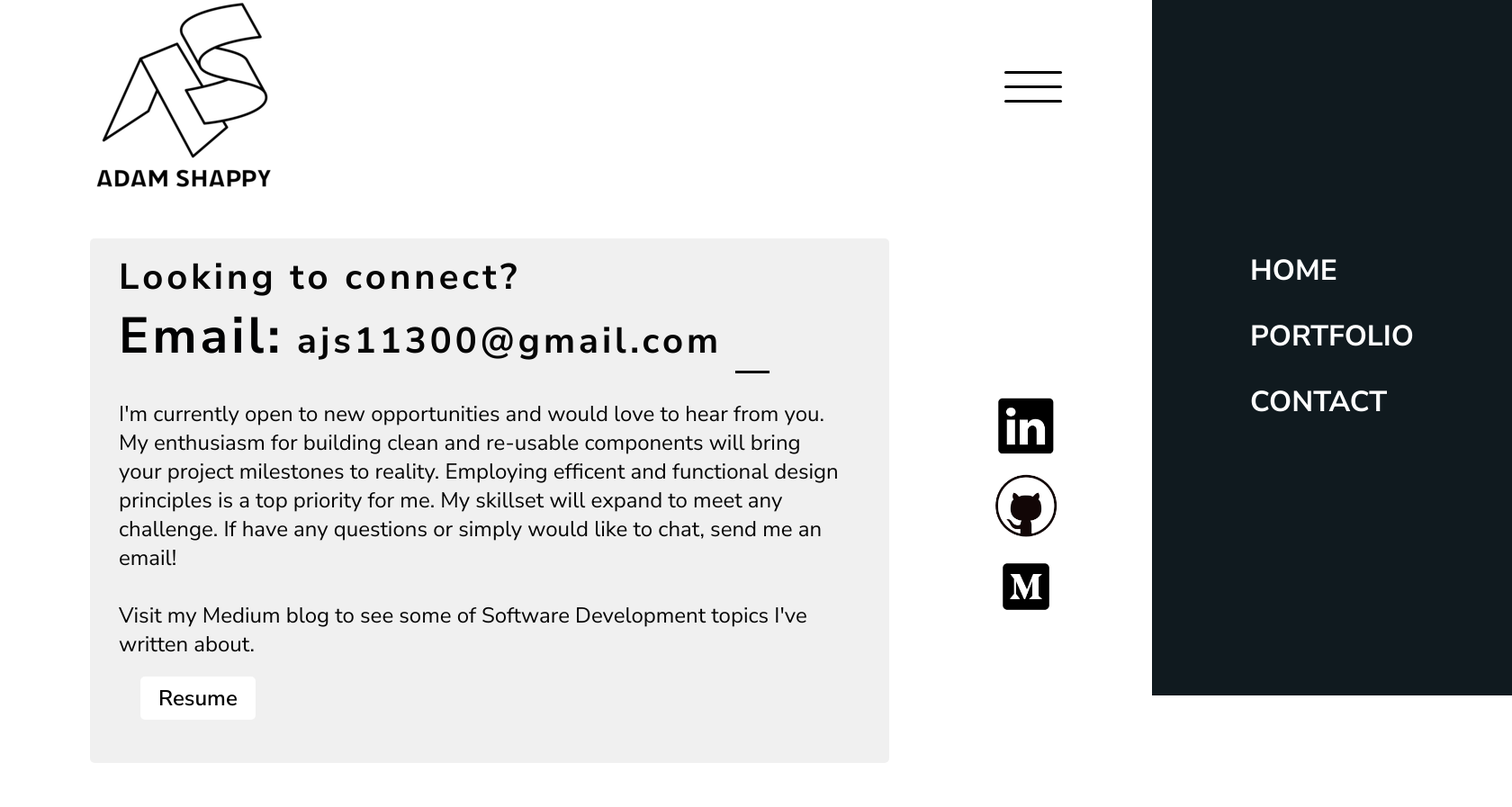
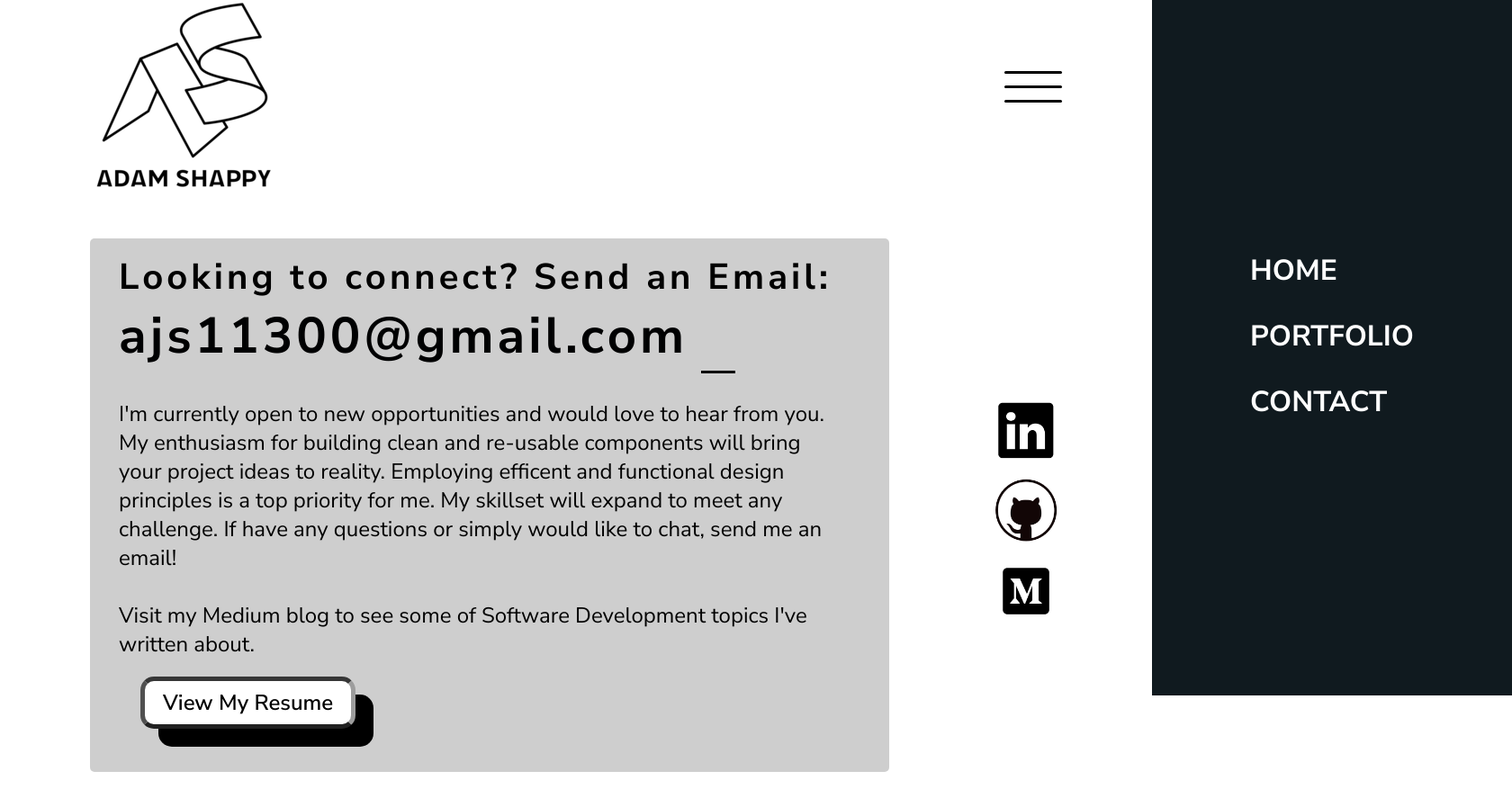
Before and after one commit to mrshappy0/new-portfolio-placeholder, a plain HTML site: page contact.html in a window 1280 px wide. Shown: the part 27-924 px from the top of the page at 90% size, 1680 px wide, since content can reach past the window. Drawn offline with Linux system fonts and the light colour scheme.

Commit message:
nearing finished product. Added content and ready to roll

```diff
--- a/contact.html
+++ b/contact.html
@@ -27,19 +27,19 @@
       </header>
       <div class="content">
         <h2>
-          Looking to connect?<br /><span> Email:</span> ajs11300@gmail.com
+          Looking to connect?  Send an Email:<br /><span> ajs11300@gmail.com</span>
           <span class="whitespace-anim">&nbsp;&nbsp;</span>
         </h2>
         <p>
           I'm currently open to new opportunities and would love to hear from
           you. My enthusiasm for building clean and re-usable components will
-          bring your project milestones to reality. Employing efficent and
+          bring your project ideas to reality. Employing efficent and
           functional design principles is a top priority for me. My skillset
           will expand to meet any challenge. If have any questions or simply
           would like to chat, send me an email!<br /><br />
 
           Visit my Medium blog to see some of Software Development topics I've written about.<br/>
-          <a href="#">Resume</a>
+          <a href="#">View My Resume</a>
         </p>
       </div>
       <ul class="sci">
--- a/style.css
+++ b/style.css
@@ -6,6 +6,15 @@
   box-sizing: border-box;
   font-family: "Nunito Sans", sans-serif;
 }
+
+body {
+  animation-name: slide-top;
+  animation-duration: 2s;
+  animation-timing-function: linear;
+  animation-fill-mode: forwards;
+  animation-iteration-count: 1;
+}
+
 body:before {
   content: "";
   display: block;
@@ -31,6 +40,19 @@ header {
   padding: 30px 100px 0px 100px;
   z-index: 10000;
 }
+
+@keyframes slide-top {
+  0% {
+    filter: opacity(0%);
+    /* background-color: rgb(235, 235, 122); */
+  }
+  100% {
+    filter: opacity(100%);
+    background-color: white;
+  }
+}
+
+
 
 @media (max-width: 767px) {
   header {
@@ -114,7 +136,7 @@ header #toggle span:nth-child(3) {
   width: 100%;
   min-height: 100vh;
   padding: 100px;
-  background-size:cover;
+  background-size: cover;
   background-repeat: no-repeat;
   display: flex;
   align-items: center;
@@ -122,7 +144,7 @@ header #toggle span:nth-child(3) {
   z-index: 2;
 }
 
-@media (min-width: 767px){
+@media (min-width: 767px) {
   header div#toggle {
     padding: 2em;
   }
@@ -132,7 +154,7 @@ header #toggle span:nth-child(3) {
   }
 
   #navigation {
-    right: -400px
+    right: -400px;
   }
 
   #navigation.active {
@@ -147,7 +169,6 @@ header #toggle span:nth-child(3) {
   }
 }
 
-
 @media (max-width: 767px) {
   body:before {
     /* background: url(vermont-2.jpg) no-repeat center center; */
@@ -161,6 +182,7 @@ header #toggle span:nth-child(3) {
   div.content {
     font-size: 0.5em;
     margin: 3.5em 0;
+    /* background-color: rgb(209, 61, 209); */
   }
 
   .banner .content p {
@@ -227,16 +249,17 @@ header #toggle span:nth-child(3) {
   margin: 15px 0;
 }
 
-a .r-arrows, a .l-arrows {
+a .r-arrows,
+a .l-arrows {
   height: 100px;
 }
 
-.projects{
+.projects {
   display: flex;
   flex-direction: row;
 }
 
-section.project-content{
+section.project-content {
   display: flex;
   flex-direction: row;
   width: 100vw;
@@ -248,8 +271,7 @@ section.project-content{
   padding: 1em;
   padding-left: 0;
   max-width: 900px;
-  background: rgba(221, 221, 221, 0.445);
-  color: rgb(5, 5, 5);
+  background: rgba(162, 162, 162, 0.527);
   border-radius: 5px;
 }
 
@@ -301,8 +323,6 @@ section.project-content{
 
 .sci li a img {
   max-width: 70px;
-  /* filter: invert(1); */
-  /* mix-blend-mode: saturation; */
 }
 
 .logo-computer img {
@@ -352,4 +372,23 @@ section.project-content{
   font-weight: 600;
   border-radius: 5px;
   margin-left: 1em;
+  box-shadow: 20px 20px rgb(0, 0, 0);
+  cursor: pointer;
+  border-radius: 15px;
+  border: 5px outset rgb(0, 0, 0);
+  border-top-color: red;
+  border-left-color: rgb(209, 24, 255);
+  border-right-color: rgb(255, 251, 0);
+  border-bottom-color: rgb(15, 39, 255);
+  filter: saturate(0%);
+  transition: 1s;
+  transition-timing-function: ease-in-out;
 }
+
+.content a:hover {
+  background-color: rgb(255, 255, 255);
+  filter: saturate(100%);
+  font-weight: 300;
+  box-shadow: 0px 20px #cecece;
+  letter-spacing: 2px;
+}
```
Also changed, not shown: index.html (+1 -1 lines), portfolio.html (+11 -6 lines).
